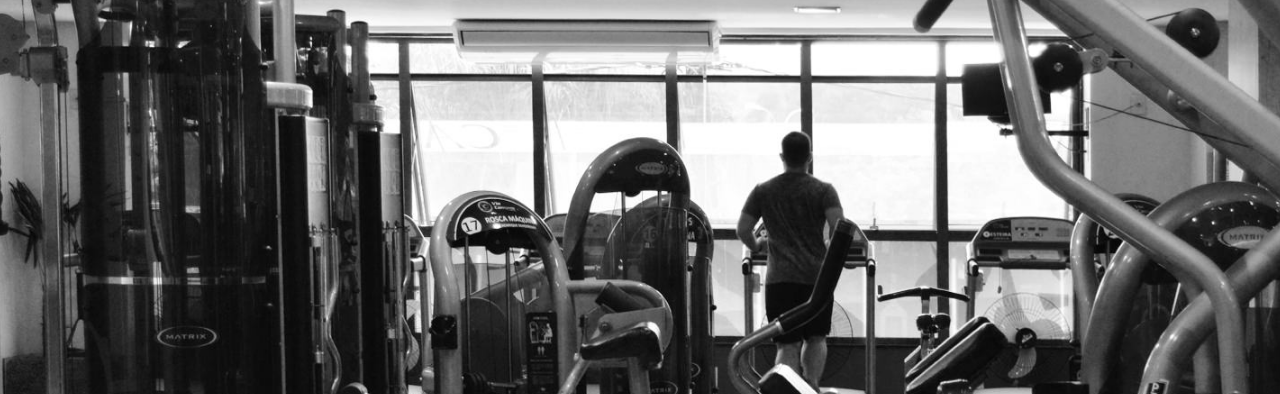
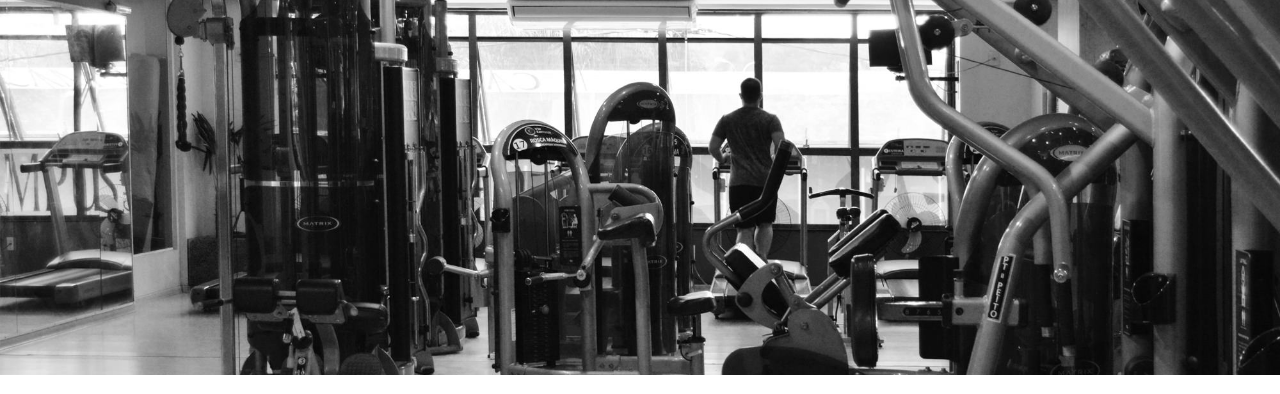
Before and after one commit to lucaslemes-lourenco/Web-Academy, a plain HTML site: page index.html in a window 1280 px wide. Shown: the part 54-448 px from the top of the page. Drawn offline with nearby package versions, Linux system fonts and the light colour scheme.

Commit message:
alteração do style

```diff
--- a/style.css
+++ b/style.css
@@ -1,15 +1,13 @@
 html,
 body {
-  height: 100%;
-}
-body{
   overflow-x: hidden;
+  /* height: 100%; */
 }
 header{
   background-image: url(academy.jpg);
   background-size: cover;
   background-position:top center;
-  height: 100%;
+  height:429px;
 }
 .tituloproduto{
   text-align: center;
```
